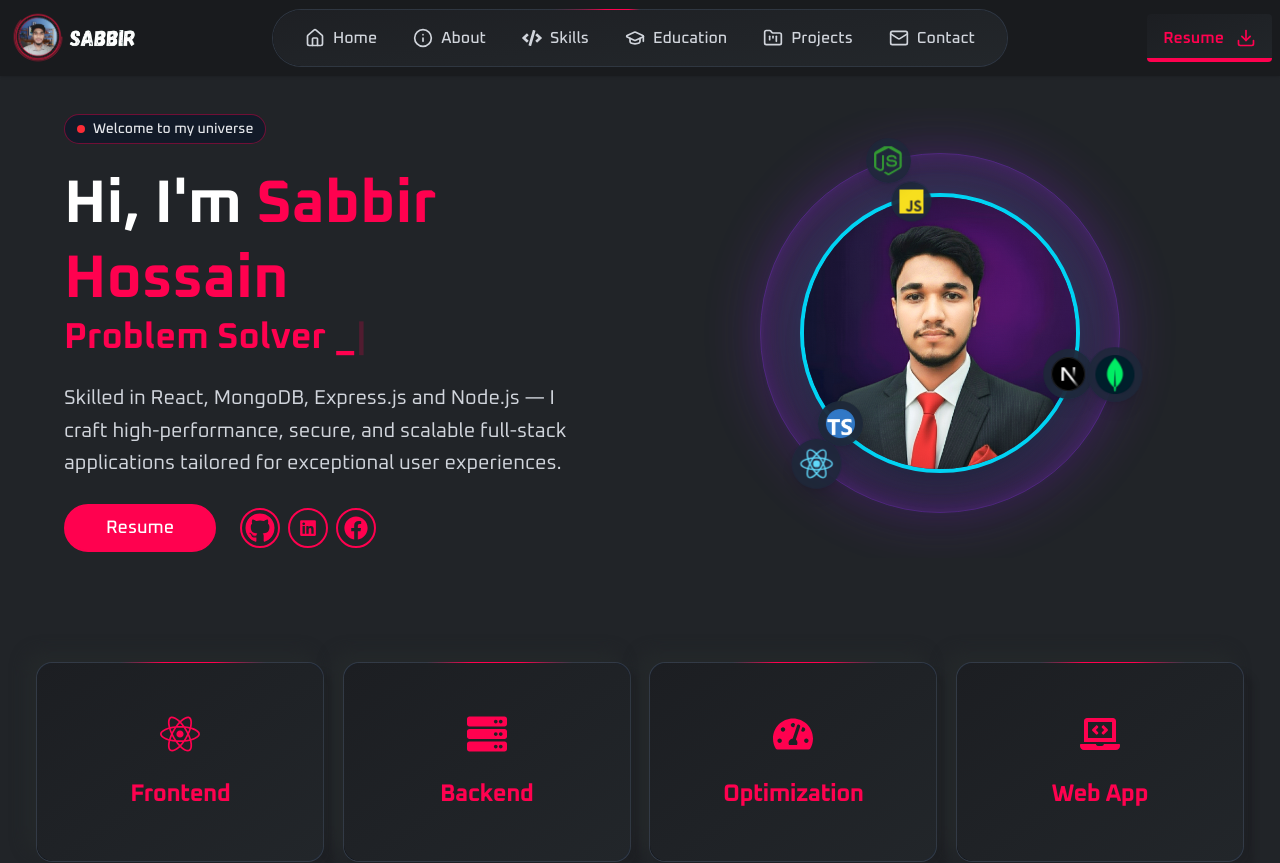
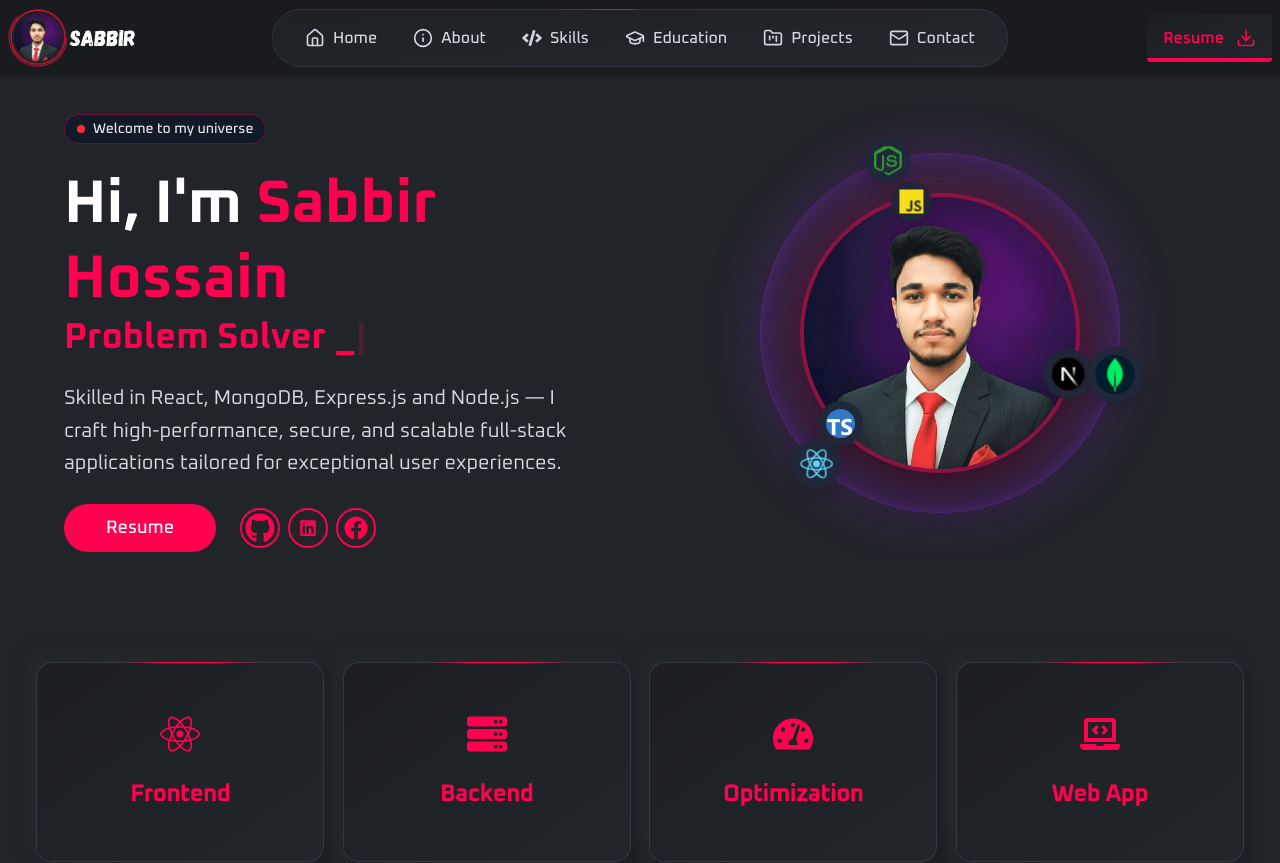
Before and after one commit to Sabbir-75/My-Portfolio, a React (Vite) app: page / in a window 1280 px wide. Shown: the top 863 px of the page. Built offline with nearby package versions, Linux system fonts and the light colour scheme.

Commit message:
pic change

```diff
--- a/src/Components/pic/Pic.jsx
+++ b/src/Components/pic/Pic.jsx
@@ -216,12 +216,12 @@ export default function OrbitingSkills({image}) {
 
             { }
             <div className="w-70 h-70 rounded-full flex items-center justify-center z-10 relative shadow-2xl">
-                <div className="absolute inset-0 rounded-full bg-cyan-500/30 blur-xl animate-pulse"></div>
-                <div className="absolute inset-0 rounded-full bg-purple-500/20 blur-2xl animate-pulse" style={{
+                <div className="absolute inset-0 rounded-full bg-primary/30 blur-xl animate-pulse"></div>
+                <div className="absolute inset-0 rounded-full bg-primary/10 blur-2xl animate-pulse" style={{
                     animationDelay: '1s'
                 }}></div>
 
-                <div className="relative z-10 w-70 h-70 rounded-full overflow-hidden shadow-xl border-4 border-cyan-400">
+                <div className="relative z-10 w-70 h-70 rounded-full overflow-hidden shadow-xl border-4 border-primary/40">
                     <img
                         src={image}
                         alt={image}
```
Also changed, not shown: src/assets/Black Simple Minimalist Professional Corporate Facebook Profile Picture (1).png, src/assets/Black_and_White_Modern_Personal_Brand_Logo-removebg-preview.png.
